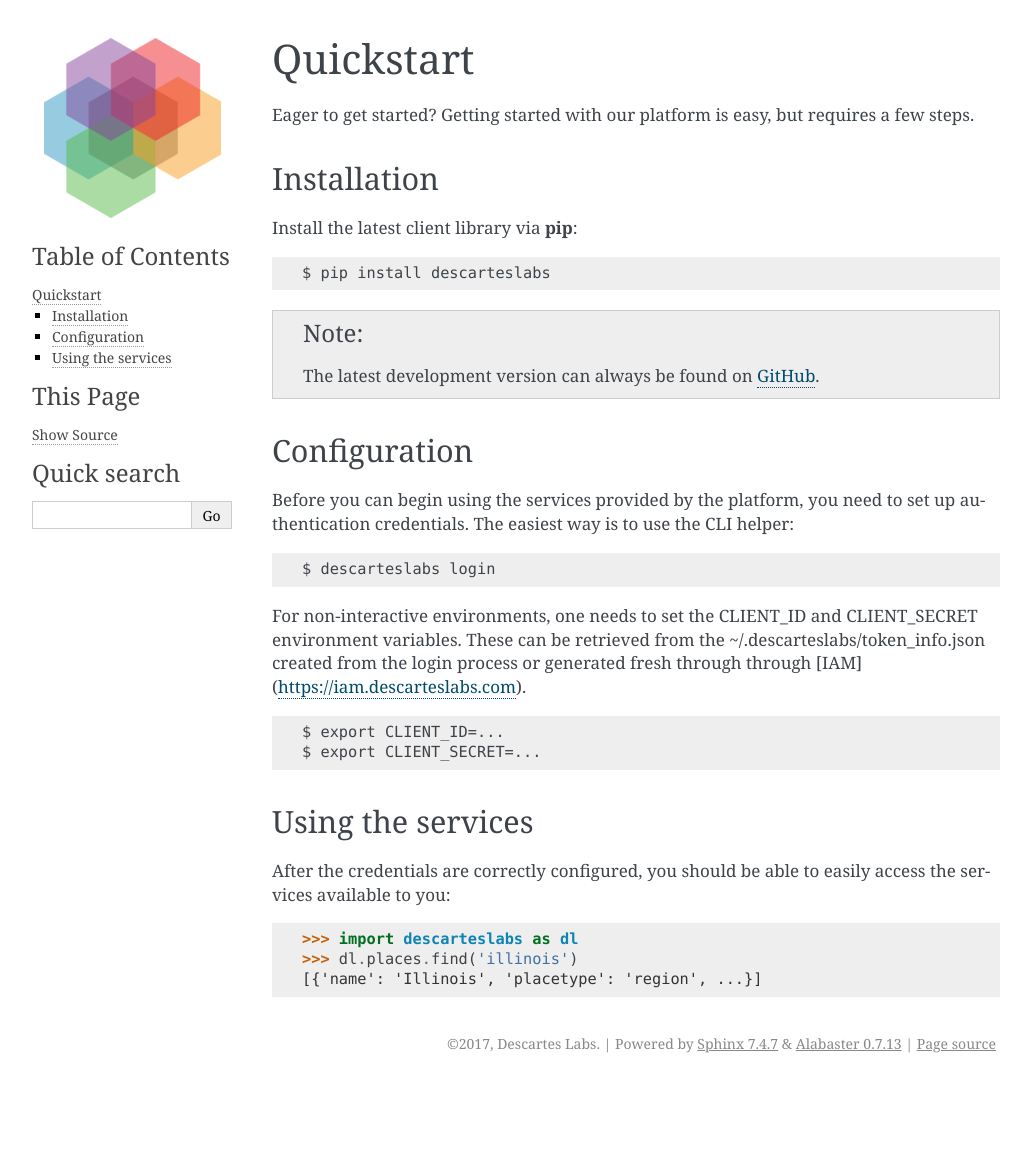
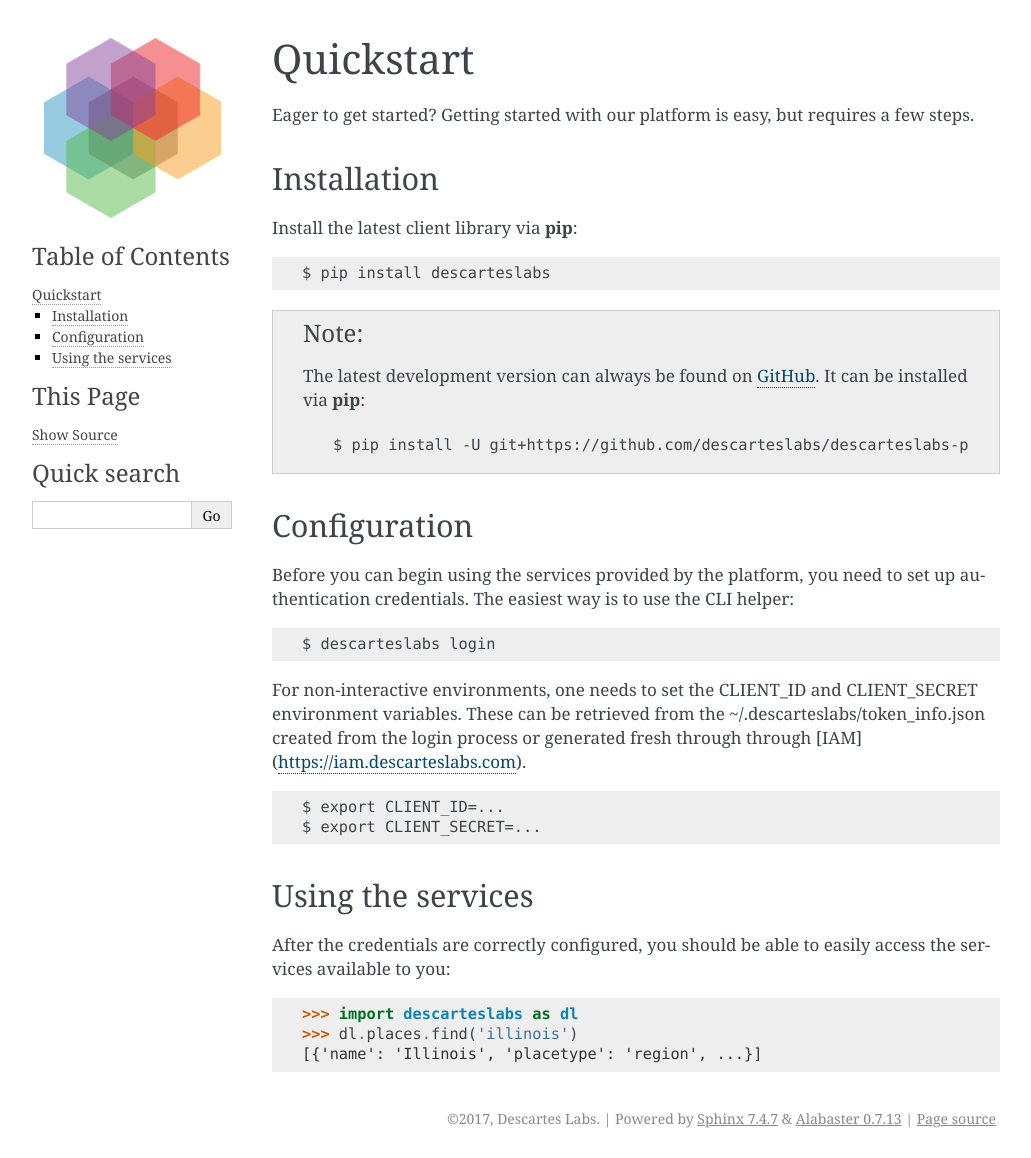
Before and after one commit to descarteslabs/descarteslabs-python, a Sphinx documentation site: the page built from docs/quickstart.rst, in a window 1280 px wide. Shown: the whole page, without its empty margins (114-1145 px from the left). Built offline with Sphinx 7.4.7, drawn with Linux system fonts in a browser that asks for light colours; pages that are not in the unit, such as notebooks, are missing from menus; before the commit the page ends 1083 px from its top, so only the background shows below that.

Commit message:
Add note about installing from github via pip

```diff
--- a/docs/quickstart.rst
+++ b/docs/quickstart.rst
@@ -15,6 +15,9 @@
 
    The latest development version can always be found on
    `GitHub <https://github.com/descarteslabs/descarteslabs-python>`_.
+   It can be installed via :command:`pip`::
+
+   $ pip install -U git+https://github.com/descarteslabs/descarteslabs-python.git
 
 Configuration
 -------------
```
